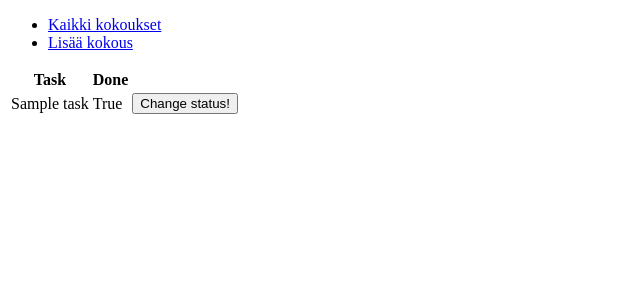
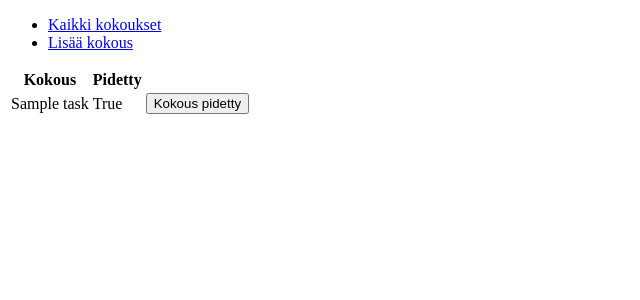
Before and after one commit to Mazaalto/LaskeKokoukselleHinta, a Flask app: page /tasks in a window 1280 px wide. Shown: the top 300 px of the page, without its empty margins (0-640 px from the left). Run offline with Flask 2, Linux system fonts and the light colour scheme; tables that the repository leaves empty hold one stand-in row (values such as "Sample post").

Commit message:
Muutettu attribuuttien nimiä enemmän sovellusta kuvaaviksi

```diff
--- a/application/templates/tasks/list.html
+++ b/application/templates/tasks/list.html
@@ -3,8 +3,8 @@
 {% block body %}
   <table>
     <tr>
-      <th>Task</th>
-      <th>Done</th>
+      <th>Kokous</th>
+      <th>Pidetty</th>
       <th></th>
     </tr>
     {% for task in tasks %}
@@ -13,7 +13,7 @@
       <td>{{ task.done }}</td>
       <td>
 	<form method="POST" action="{{ url_for('tasks_set_done', task_id=task.id) }}">
-	  <input type="submit" value="Change status!"/>
+	  <input type="submit" value="Kokous pidetty"/>
 	</form>
       </td>
     </tr>
```
Also changed, not shown: README.md.
